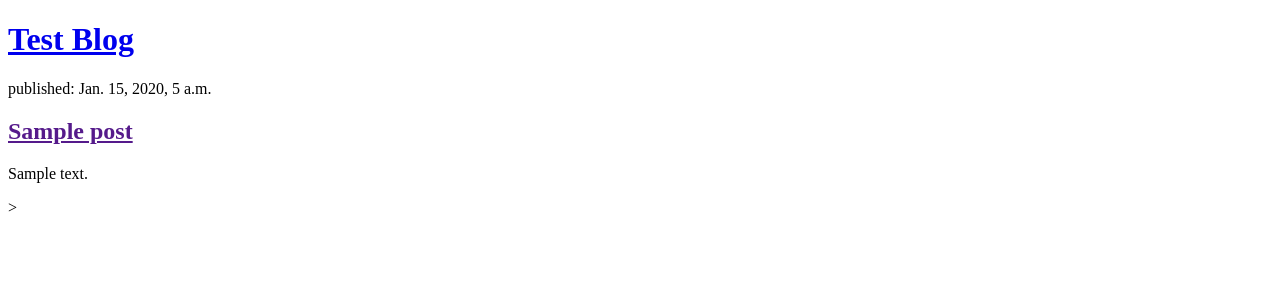
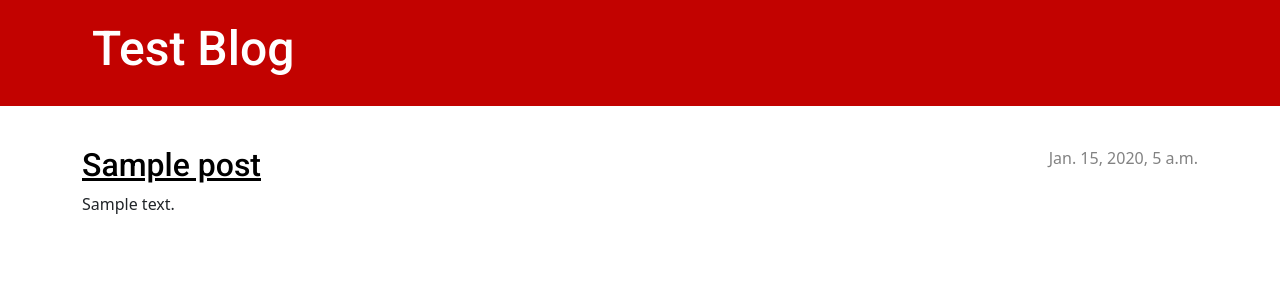
Before and after one commit to djs447/blog-project, a Django app: page / in a window 1280 px wide. Shown: the top 300 px of the page. Run offline with Django 5.2, Linux system fonts and the light colour scheme; tables that the repository leaves empty hold one stand-in row (values such as "Sample post").

Commit message:
Added view, template for each post as well as CSS

```diff
--- /dev/null
+++ b/blog/static/css/blog.css
@@ -0,0 +1,70 @@
+.page-header {
+    background-color: #C20200;
+    margin-top: 0;
+    margin-bottom: 40px;
+    padding: 20px 20px 20px 40px;
+}
+
+.page-header h1,
+.page-header h1 a,
+.page-header h1 a:visited,
+.page-header h1 a:active {
+    color: #ffffff;
+    font-size: 36pt;
+    text-decoration: none;
+}
+
+h1,
+h2,
+h3,
+h4 {
+    font-family: 'Roboto', cursive;
+}
+
+.date {
+    color: #828282;
+}
+
+.save {
+    float: right;
+}
+
+.post-form textarea,
+.post-form input {
+    width: 100%;
+}
+
+.top-menu,
+.top-menu:hover,
+.top-menu:visited {
+    color: #ffffff;
+    float: right;
+    font-size: 26pt;
+    margin-right: 20px;
+}
+
+.post {
+    margin-bottom: 70px;
+}
+
+.post h2 a,
+.post h2 a:visited {
+    color: #000000;
+}
+
+.post > .date,
+.post > .actions {
+    float: right;
+}
+
+.btn-secondary,
+.btn-secondary:visited {
+    color: #C25100;
+    background: none;
+    border-color: #C25100;
+}
+
+.btn-secondary:hover {
+    color: #FFFFFF;
+    background-color: #C25100;
+}
--- /dev/null
+++ b/blog/templates/blog/base.html
@@ -0,0 +1,26 @@
+{% load static %}
+
+<!DOCTYPE html>
+<html>
+    <head>
+        <title>Test Blog</title>
+        <link rel="stylesheet" href="https://cdn.jsdelivr.net/npm/bootstrap@5.3.3/dist/css/bootstrap.min.css" integrity="sha384-QWTKZyjpPEjISv5WaRU9OFeRpok6YctnYmDr5pNlyT2bRjXh0JMhjY6hW+ALEwIH" crossorigin="anonymous">
+        <link rel="stylesheet" href="{% static 'css/blog.css' %}">
+        <link rel="stylesheet" href="https://fonts.googleapis.com/css2?family=Roboto:ital,wght@0,100..900;1,100..900&display=swap" rel="stylesheet">
+    </head>
+    <body>
+        <header class="page-header">
+          <div class="container">
+              <h1><a href="/">Test Blog</a></h1>
+          </div>
+        </header>
+        <main class="container">
+            <div class="row">
+                <div class="col">
+                {% block content %}
+                {% endblock %}
+                </div>
+            </div>
+        </main>
+    </body>
+</html>
--- a/blog/templates/blog/post_list.html
+++ b/blog/templates/blog/post_list.html
@@ -1,20 +1,13 @@
-<!DOCTYPE html>
-<html>
-    <head>
-        <title>Test Blog</title>
-    </head>
-    <body>
-        <header>
-            <h1><a href="/">Test Blog</a></h1>
-        </header>
+{% extends 'blog/base.html' %}
 
-        {% for post in posts %}
-            <article>
-                <time>published: {{ post.published_date }}</time>
-                <h2><a href="">{{ post.title }}</a></h2>
-                <p>{{ post.text|linebreaksbr }}</p>
-            </article>>
-        {% endfor %}
-
-    </body>
-</html>
+{% block content %}
+    {% for post in posts %}
+        <article class="post">
+            <time class="date">
+                {{ post.published_date }}
+            </time>
+            <h2><a href="{% url 'post_detail' pk=post.pk %}">{{ post.title }}</a></h2>
+            <p>{{ post.text|linebreaksbr }}</p>
+        </article>
+    {% endfor %}
+{% endblock %}
--- a/blog/urls.py
+++ b/blog/urls.py
@@ -2,5 +2,6 @@ from django.urls import path
 from . import views
 
 urlpatterns = [
-    path('', views.post_list, name = 'post_list')
+    path('', views.post_list, name = 'post_list'),
+    path('post/<int:pk>/',views.post_detail,name='post_detail'),
 ]
--- a/blog/views.py
+++ b/blog/views.py
@@ -1,4 +1,4 @@
-from django.shortcuts import render
+from django.shortcuts import render, get_object_or_404
 from django.utils import timezone
 from .models import Post
 
@@ -7,3 +7,7 @@ from .models import Post
 def post_list(request):
     posts = Post.objects.filter(published_date__lte=timezone.now()).order_by('published_date')
     return render(request, 'blog/post_list.html',{'posts':posts})
+
+def post_detail(request,pk):
+    post = get_object_or_404(Post, pk=pk)
+    return render(request, 'blog/post_detail.html', {'post': post})
```
Also changed, not shown: blog/templates/blog/post_detail.html (added, +13 -0 lines).
